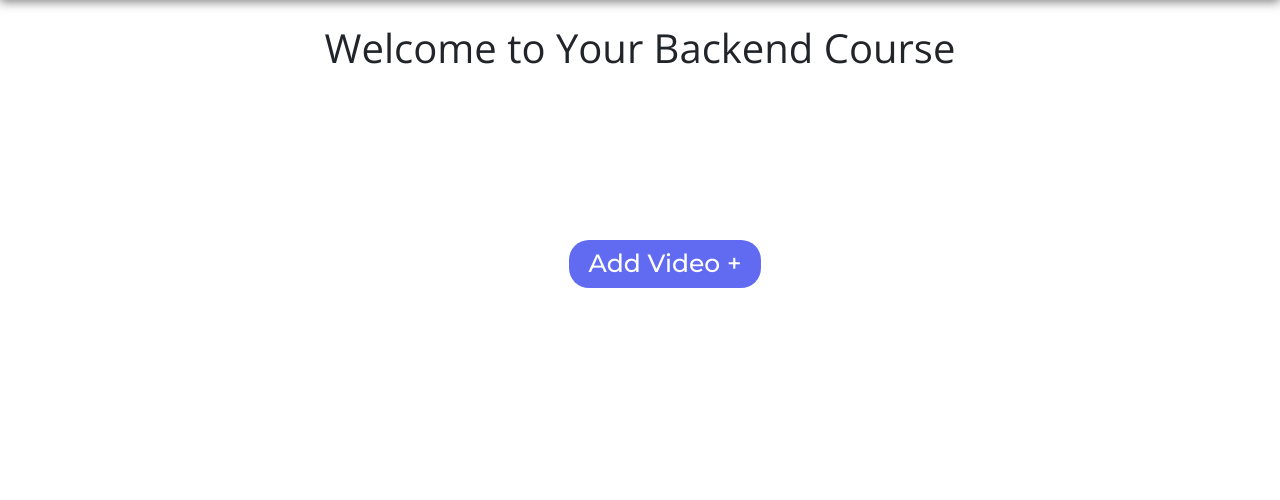
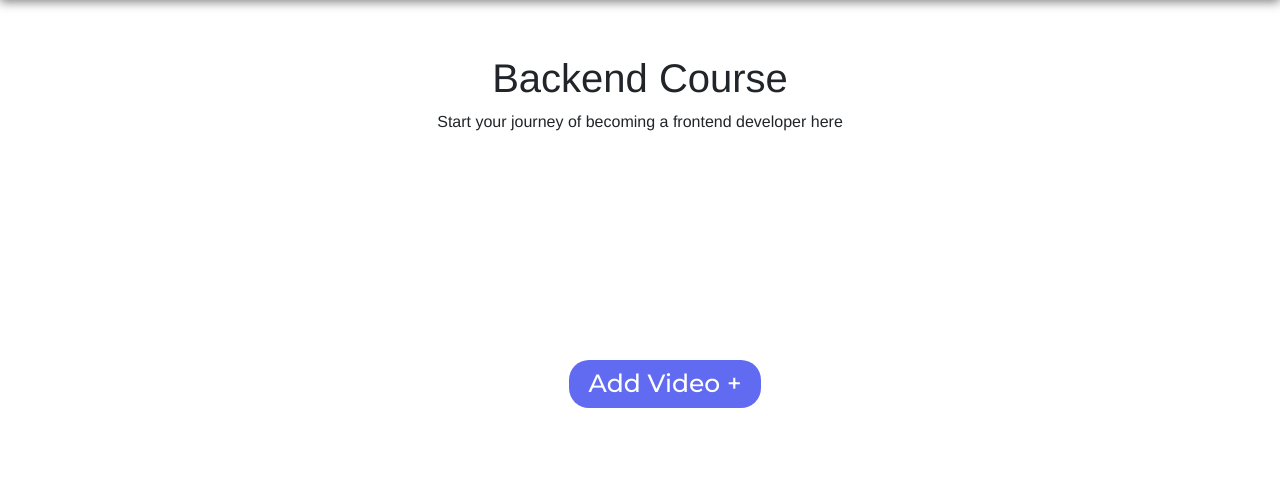
Before and after one commit to RuntimeTerrorCSHTN-08/RuntimeTerror_CSHTN-08, a Django app: page /course_backend in a window 1280 px wide. Shown: the part 70-570 px from the top of the page. Run offline with Django 3.2, Linux system fonts and the light colour scheme; some libraries are stand-ins or nearby versions.

Commit message:
beautify course pages

```diff
--- a/learningApp/static/css/style.css
+++ b/learningApp/static/css/style.css
@@ -152,6 +152,8 @@ a, button {
 	padding-bottom: 50px;
 }
 
+
+
 /* Login modal */
 #loginModel{
 	color: black
@@ -268,8 +270,11 @@ a, button {
 	font-size: 25px;
 }
 
-.vid{
 
+.course-head{
+	margin-top: 30px;
+	margin-bottom: 50px;
+	font-family:'Franklin Gothic Medium', 'Arial Narrow', Arial, sans-serif;
 }
 
 
--- a/learningApp/templates/course_backend.html
+++ b/learningApp/templates/course_backend.html
@@ -6,7 +6,10 @@
 
 {% block course_backend %}
 <div class="course-front-container">
-  <h1>Welcome to Your Backend Course</h1>
+  <div class="course-head">
+  <h1 align="center"> Backend Course</h1>
+  <p>Start your journey of becoming a frontend developer here</p>
+</div>
   <div class="playlist">
     <div class="vid">
       <!-- <iframe width="560" height="315" src="https://www.youtube.com/embed/l1EssrLxt7E" title="YouTube video player"
--- a/learningApp/templates/course_database.html
+++ b/learningApp/templates/course_database.html
@@ -6,7 +6,10 @@
 
 {% block course_database %}
 <div class="course-front-container">
-    <h1>Welcome to Your Database Course</h1>
+  <div class="course-head">
+    <h1 align="center">Database Course</h1>
+    <p>Start your journey of becoming a frontend developer here</p>
+  </div>
     <div class="playlist">
       <div class="vid">
         <!-- <iframe width="560" height="315" src="https://www.youtube.com/embed/l1EssrLxt7E" title="YouTube video player"
```
Also changed, not shown: learningApp/templates/course_frontend.html (+19 -12 lines).
